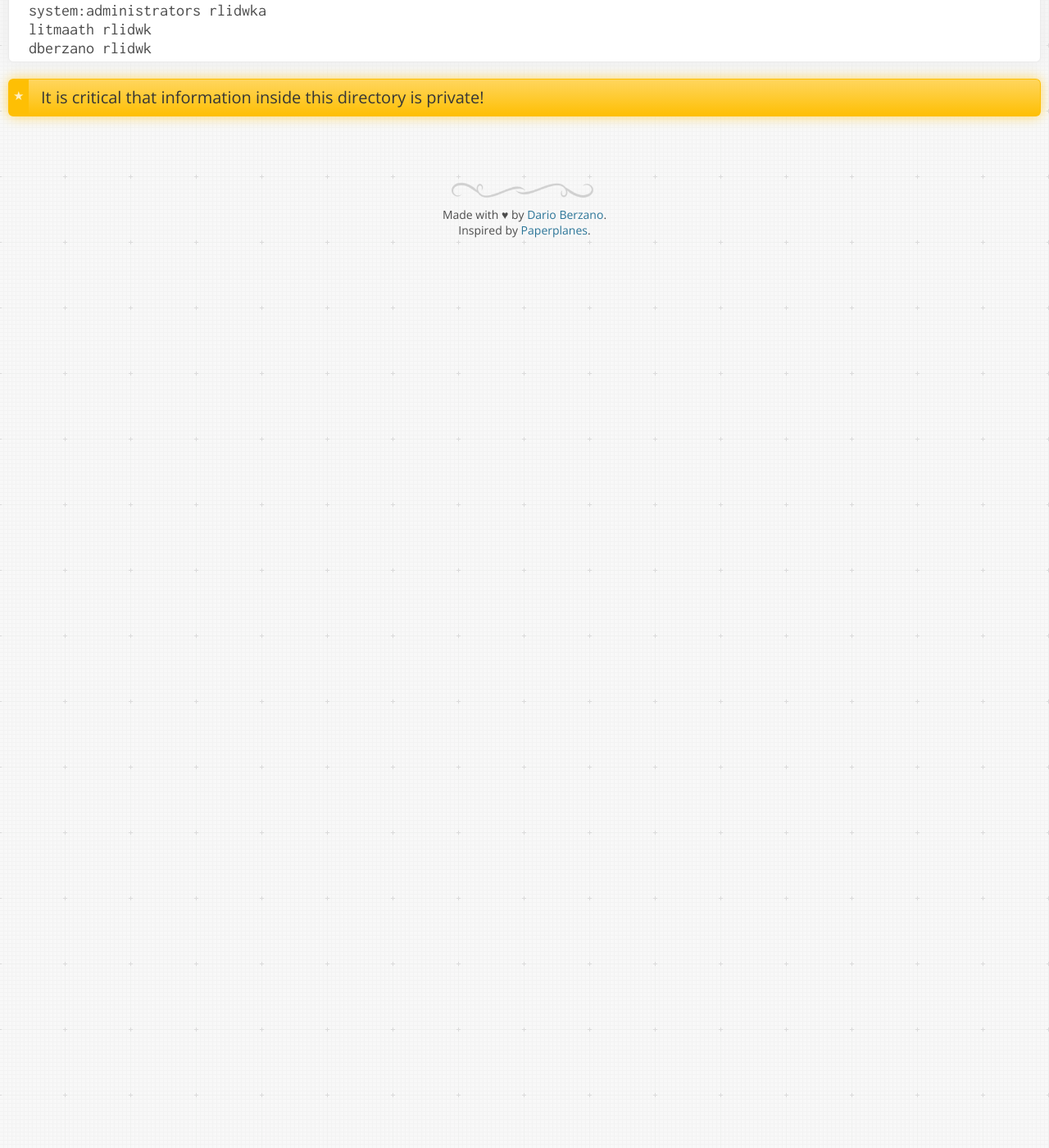
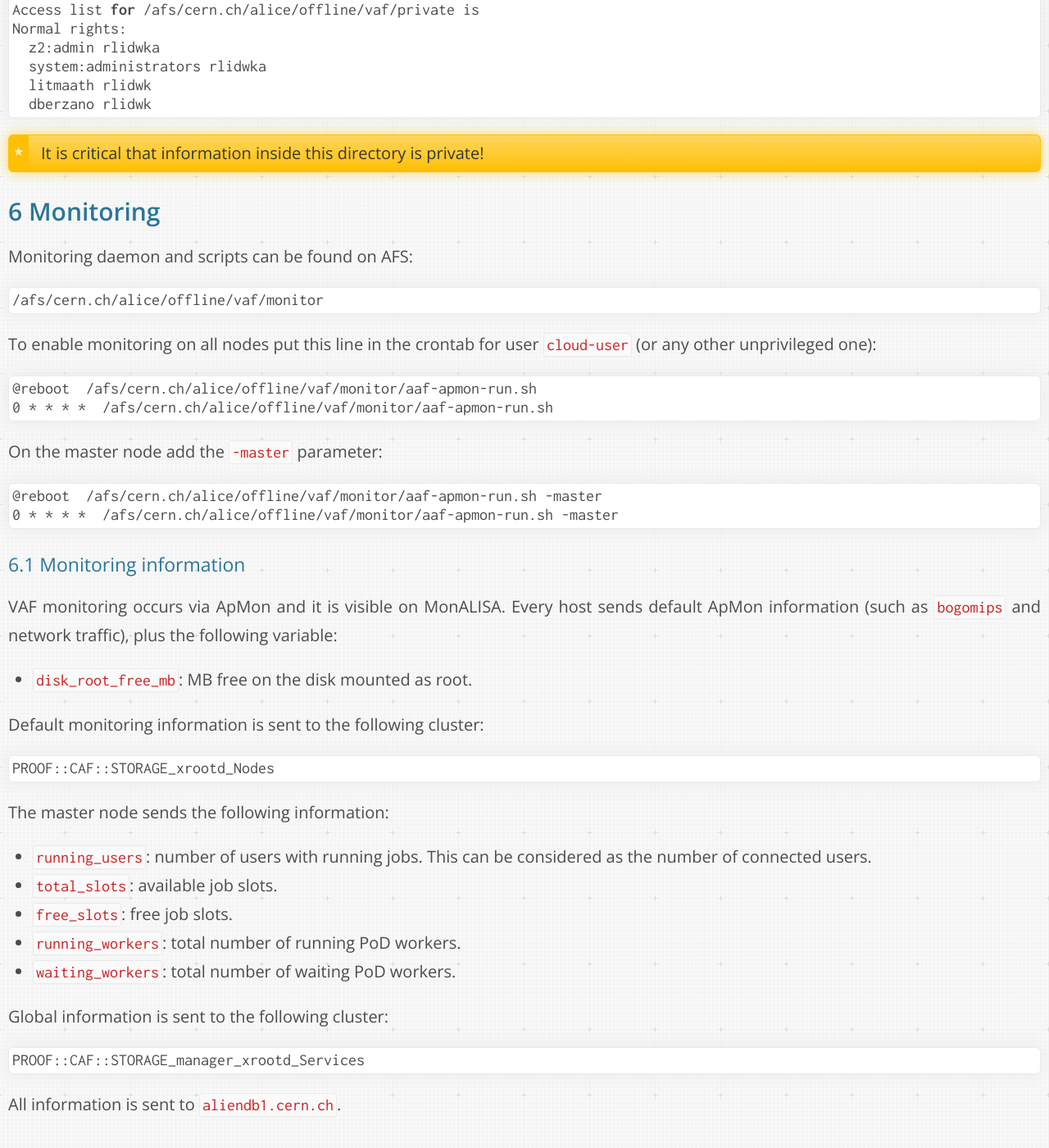
Before and after one commit to dberzano/dberzano.github.io, a Jekyll site: the page built from alice/vcaf/admin/index.md, in a window 1280 px wide and 1400 px high, scrolled down 6745 px. Shown: the whole window at 82% size. Built offline with Jekyll 4.4.1, drawn with Linux system fonts in a browser that asks for light colours; Markdown is read by kramdown in place of the engine named in the settings; before the commit the page ends 7060 px from its top, so only the background shows below that; some of the changed text lies outside the part shown.

Commit message:
VCAF: monitoring

````diff
--- a/alice/vcaf/admin/index.md
+++ b/alice/vcaf/admin/index.md
@@ -301,3 +301,59 @@ Normal rights:
 ```
 
 > It is critical that information inside this directory is private!
+
+
+Monitoring
+----------
+
+Monitoring daemon and scripts can be found on AFS:
+
+```
+/afs/cern.ch/alice/offline/vaf/monitor
+```
+
+To enable monitoring on all nodes put this line in the crontab for user
+`cloud-user` (or any other unprivileged one):
+
+```
+@reboot  /afs/cern.ch/alice/offline/vaf/monitor/aaf-apmon-run.sh
+0 * * * *  /afs/cern.ch/alice/offline/vaf/monitor/aaf-apmon-run.sh
+```
+
+On the master node add the `-master` parameter:
+
+```
+@reboot  /afs/cern.ch/alice/offline/vaf/monitor/aaf-apmon-run.sh -master
+0 * * * *  /afs/cern.ch/alice/offline/vaf/monitor/aaf-apmon-run.sh -master
+```
+
+### Monitoring information
+
+VAF monitoring occurs via ApMon and it is visible on MonALISA. Every host sends
+default ApMon information (such as `bogomips` and network traffic), plus the
+following variable:
+
+* `disk_root_free_mb`: MB free on the disk mounted as root.
+
+Default monitoring information is sent to the following cluster:
+
+```
+PROOF::CAF::STORAGE_xrootd_Nodes
+```
+
+The master node sends the following information:
+
+* `running_users`: number of users with running jobs. This can be considered as
+  the number of connected users.
+* `total_slots`: available job slots.
+* `free_slots`: free job slots.
+* `running_workers`: total number of running PoD workers.
+* `waiting_workers`: total number of waiting PoD workers.
+
+Global information is sent to the following cluster:
+
+```
+PROOF::CAF::STORAGE_manager_xrootd_Services
+```
+
+All information is sent to `aliendb1.cern.ch`.
````
